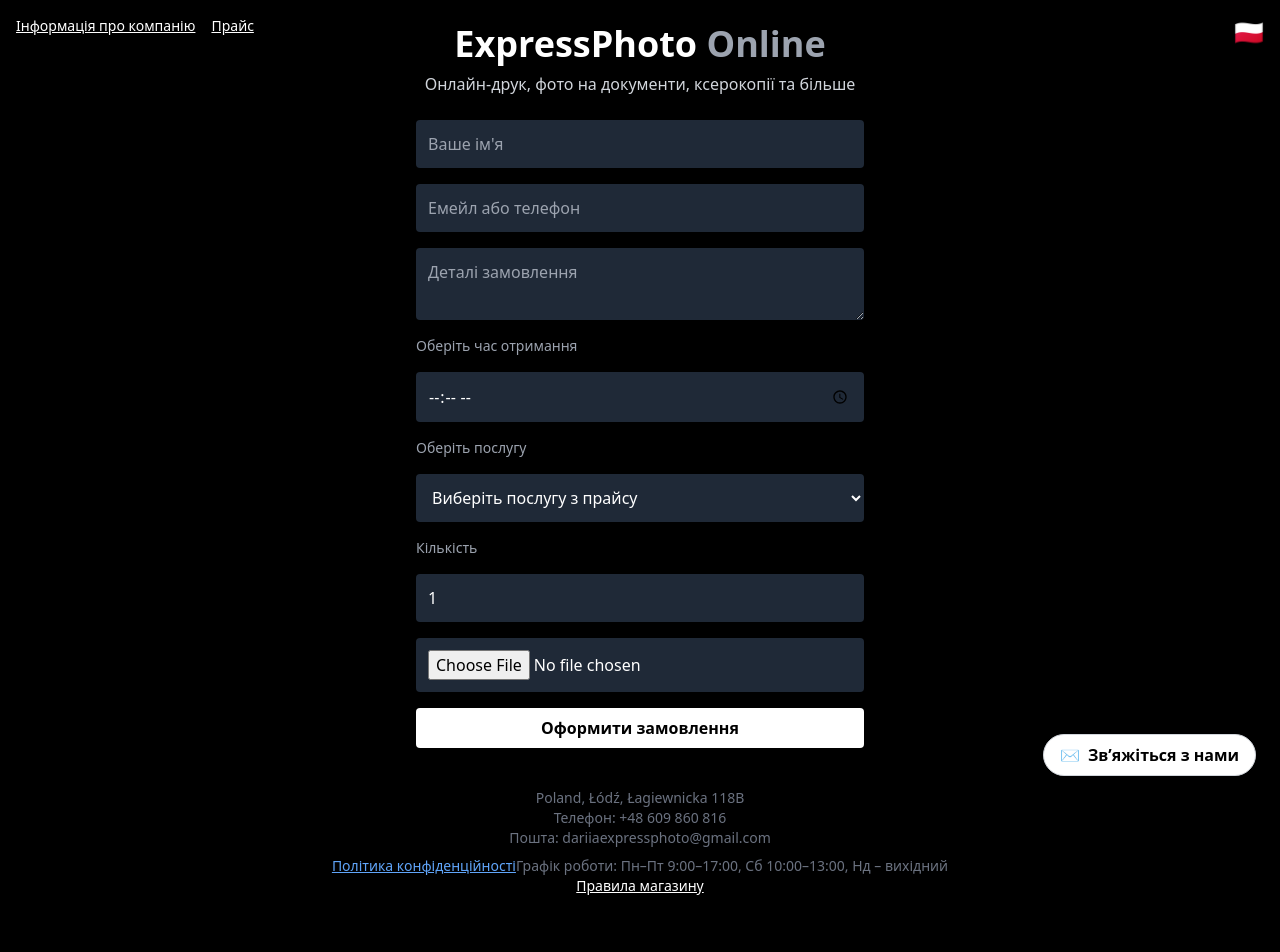
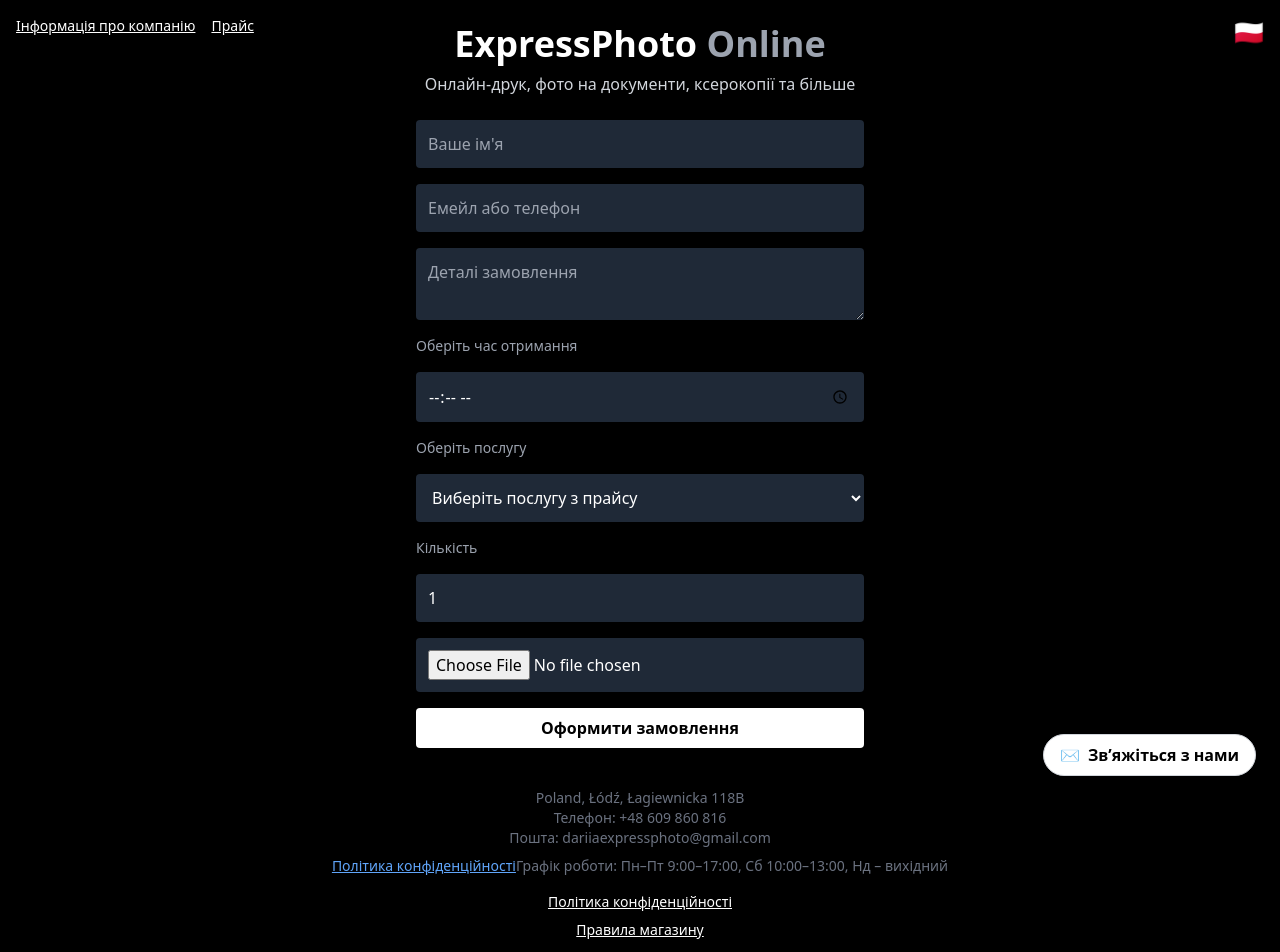
Before and after one commit to cutesuno/expressphoto-online, a Next.js app: page / in a window 1280 px wide. Shown: the top 952 px of the page. Before the commit the page ends 920 px from the top, so only its background shows below. Built offline with nearby package versions, Linux system fonts and the light colour scheme.

Commit message:
додов лінк

```diff
--- a/pages/index.tsx
+++ b/pages/index.tsx
@@ -111,9 +111,15 @@
           : 'Godziny pracy: Pon–Pt 9:00–17:00, Sob 10:00–13:00, Niedz – nieczynne'}
       </p>
 
-      <Link href="/rules" className="text-sm underline">
-      {language === 'uk' ? 'Правила магазину' : 'Regulamin sklepu'}
-      </Link>
+      {/* Політика конфіденційності */}
+<Link href="/privacy-policy" className="text-sm underline block text-center mt-4">
+  {language === 'uk' ? 'Політика конфіденційності' : 'Polityka prywatności'}
+</Link>
+
+{/* Правила магазину */}
+<Link href="/rules" className="text-sm underline block text-center mt-2">
+  {language === 'uk' ? 'Правила магазину' : 'Regulamin sklepu'}
+</Link>
 
     <a
         href="mailto:dariiaexpressphoto@gmail.com"
```
